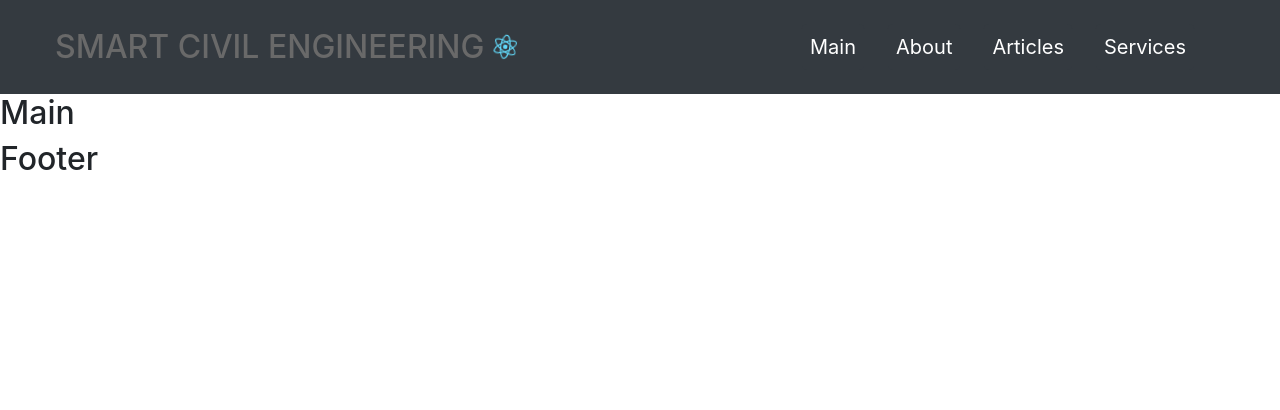
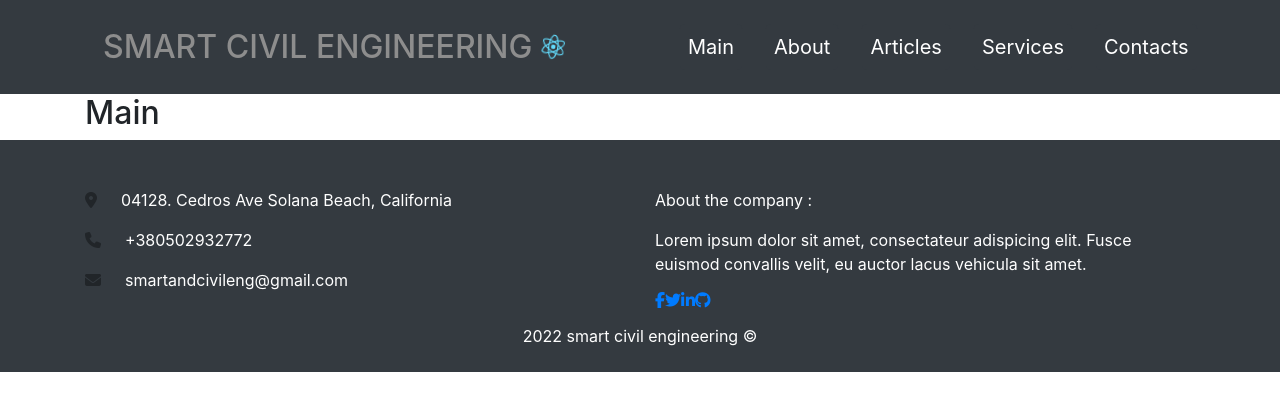
Before and after one commit to greentoss/smartcivilengineering_FE, a React (Create React App) app: page / in a window 1280 px wide. Shown: the top 410 px of the page. Built offline with nearby package versions, Linux system fonts and the light colour scheme.

Commit message:
footer styles

```diff
--- a/public/index.html
+++ b/public/index.html
@@ -16,6 +16,7 @@
     <link rel="stylesheet" href="https://cdn.jsdelivr.net/npm/bootstrap@4.6.0/dist/css/bootstrap.min.css" integrity="sha384-B0vP5xmATw1+K9KRQjQERJvTumQW0nPEzvF6L/Z6nronJ3oUOFUFpCjEUQouq2+l" crossorigin="anonymous">
     <link href='https://fonts.googleapis.com/css?family=Roboto:400,100,300,700&subset=latin,latin-ext' rel='stylesheet' type='text/css'>
     <title>smartCivilEngineering</title>
+    <script src="https://kit.fontawesome.com/828f216f58.js" crossorigin="anonymous"></script>
   </head>
   <body>
 <!--    <noscript>You need to enable JavaScript to run this app.</noscript>-->
--- a/src/components/About/index.js
+++ b/src/components/About/index.js
@@ -1,10 +1,11 @@
 import react from 'react';
 
 function About() {
-    return (<>
-
-            <h2>About</h2>
-
+    return (
+        <>
+            <div className='container'>
+                <h2>About</h2>
+            </div>
         </>
     );
 }
--- a/src/components/Articles/index.js
+++ b/src/components/Articles/index.js
@@ -1,10 +1,11 @@
 import react from 'react';
 
 function Articles() {
-    return (<>
-
-            <h2>Articles</h2>
-
+    return (
+        <>
+            <div className='container'>
+                <h2>Articles</h2>
+            </div>
         </>
     );
 }
--- a/src/components/ClientError/index.js
+++ b/src/components/ClientError/index.js
@@ -1,10 +1,11 @@
 import react from 'react';
 
 function ClientError() {
-    return (<>
-
-            <h2>Error 404: wrong address, try again!</h2>
-
+    return (
+        <>
+            <div className='container'>
+                <h2>Error 404: wrong address, try again!</h2>
+            </div>
         </>
     );
 }
--- a/src/components/FooterMain/index.js
+++ b/src/components/FooterMain/index.js
@@ -1,10 +1,54 @@
-import react from 'react';
-import {Link} from "react-router-dom";
+import footerStyle from './index.module.css';
+
+const iconStyles = {
+    color: '#ffffff;',
+    backgroundColor: '#33383b;',
+    // backgroundColor: '#fff;',
+}
 
 function FooterMain() {
     return (
         <>
-            <h2>Footer</h2>
+            <div className={footerStyle.footer}>
+                <a id="contact"/>
+                <div className='container pt-5'>
+                    <div className='row'>
+                        <div className="footer-center col-6">
+                            <div className='d-flex align-items-center mb-3'>
+                                <i className="fa fa-map-marker mr-4" style={iconStyles}/>
+                                <p className='m-0 text-white'><span>04128. Cedros Ave Solana Beach, California</span></p>
+                            </div>
+                            <div className='d-flex align-items-center mb-3'>
+                                <i className="fa fa-phone mr-4"/>
+                                <p className='m-0 text-white'><a href="tel:+380502932772" className='text-white'>+380502932772</a></p>
+                            </div>
+                            <div className='d-flex align-items-center mb-3'>
+                                <i className="fa fa-envelope mr-4"/>
+                                <p className='m-0 text-white'><a href="mailto:smartandcivileng@gmail.com" className='text-white'>smartandcivileng@gmail.com</a></p>
+                            </div>
+                        </div>
+                        <div className="col-6">
+                            <p className=" footer-company-about">
+                                <span className='text-white'>About the company :</span>
+                            </p>
+                            <p className=" footer-company-about">
+                            <span className='text-white'>Lorem ipsum dolor sit amet, consectateur adispicing elit.
+                            Fusce euismod convallis velit, eu
+                            auctor lacus vehicula sit amet.</span>
+                            </p>
+                            <div className="footer-icons">
+                                <a href="#"><i className="fa fa-facebook"/></a>
+                                <a href="#"><i className="fa fa-twitter"/></a>
+                                <a href="#"><i className="fa fa-linkedin"/></a>
+                                <a href="#"><i className="fa fa-github"/></a>
+                            </div>
+                        </div>
+                        <div className="footer-content footer-copyright text-center p-2 col-12">
+                            <p className="footer-content__copy text-white">2022 smart civil engineering &copy;</p>
+                        </div>
+                    </div>
+                </div>
+            </div>
         </>
     );
 }
--- /dev/null
+++ b/src/components/FooterMain/index.module.css
@@ -0,0 +1,4 @@
+.footer {
+    background-color: #343a40;
+
+}
--- a/src/components/HeaderMain/index.js
+++ b/src/components/HeaderMain/index.js
@@ -1,4 +1,3 @@
-import react from 'react';
 import {Link} from "react-router-dom";
 import logo from "../../logo.svg";
 import headerStyle from './index.module.css';
@@ -7,14 +6,14 @@ function HeaderMain() {
     return (
         <>
             <div className={headerStyle.header}>
-                <div className="header-content container " >
+                <div className="container" >
                     <div className="row justify-content-between align-items-center pt-3 pb-3" >
-                        <div className='row font-weight-bold col-5 p-0'>
+                        <div className='row font-weight-bold col-6 p-0 pl-5'>
                             <h2 className={headerStyle.headingMain}>SMART CIVIL ENGINEERING</h2>
                             <div className='d-flex align-items-center'><img src={logo} className="App-logo" alt="logo" /></div>
                         </div>
 
-                        <nav className="navbar navbar-expand-lg navbar-light col-7">
+                        <nav className="navbar navbar-expand-lg navbar-light col-6">
                             {/*<a className="navbar-brand font-weight-bold col-3" href="#">Games</a>*/}
                             <button className="navbar-toggler" type="button" data-toggle="collapse"
                                     data-target="#navbarNavAltMarkup" aria-expanded="false" aria-label="Toggle navigation">
@@ -26,6 +25,7 @@ function HeaderMain() {
                                     <li className='ml-4'><Link to='/about' className=''><a className='nav-item nav-link btn-lg text-white bg-dark'>About</a></Link></li>
                                     <li className='ml-4'><Link to='/articles'><a className='nav-item nav-link btn-lg text-white bg-dark'>Articles</a></Link></li>
                                     <li className='ml-4'>< Link to='/services'><a className='nav-item nav-link btn-lg text-white bg-dark'>Services</a></Link></li>
+                                    <li className='ml-4'>< Link to='/'><a href="#contact" className='nav-item nav-link btn-lg text-white bg-dark'>Contacts</a></Link></li>
                                 </div>
                                 {/*<a className="d-block p-2 bg-dark text-white d-sm-none d-md-none d-lg-block" href="#">Push to*/}
                                 {/*    start</a>*/}
--- a/src/components/HeaderMain/index.module.css
+++ b/src/components/HeaderMain/index.module.css
@@ -2,7 +2,7 @@
     background-color: #343a40;
 }
 .headingMain {
-    color: #696969;
+    color: #8d8d8d;
     margin: 0;
     font-size: 2rem;
 }
--- a/src/components/Main/index.js
+++ b/src/components/Main/index.js
@@ -1,10 +1,11 @@
 import react from 'react';
 
 function Main() {
-    return (<>
-
-            <h2>Main</h2>
-
+    return (
+        <>
+          <div className='container'>
+              <h2>Main</h2>
+          </div>
         </>
     );
 }
--- a/src/components/Services/index.js
+++ b/src/components/Services/index.js
@@ -1,10 +1,11 @@
 import react from 'react';
 
 function Services() {
-    return (<>
-
-            <h2>Services</h2>
-
+    return (
+        <>
+            <div className='container'>
+                <h2>Services</h2>
+            </div>
         </>
     );
 }
```
